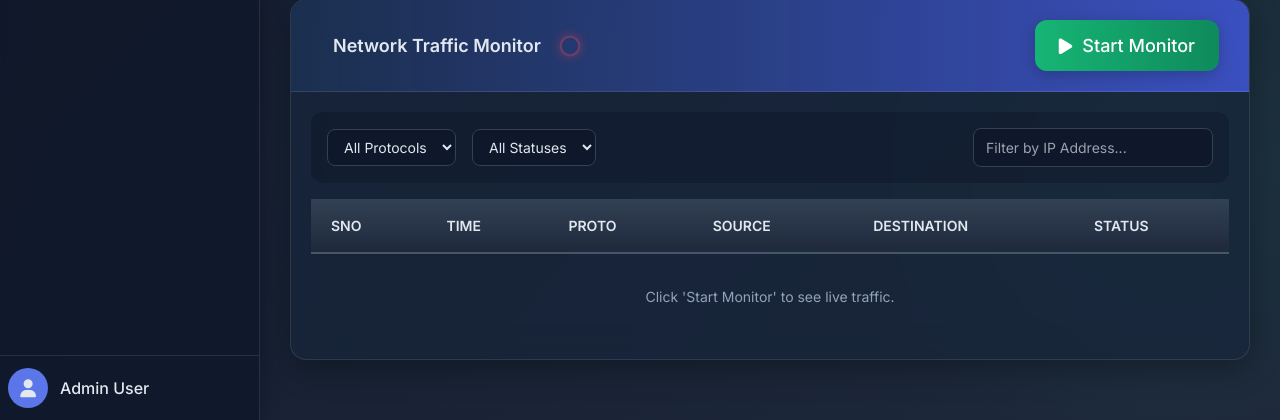
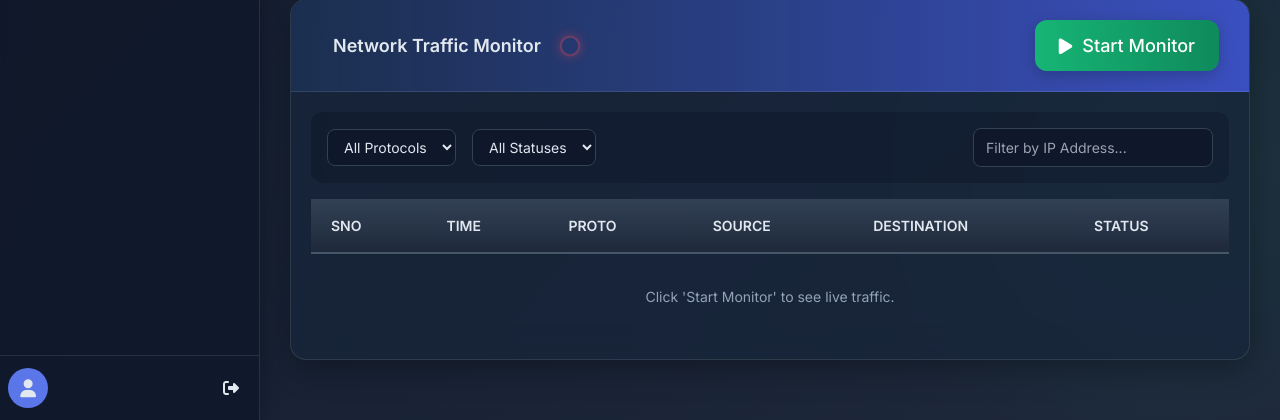
Before and after one commit to AngayarkanniS08/PortSentinel, a Flask app: template app/templates/dashboard.html in a window 1280 px wide. Shown: the part 1008-1428 px from the top of the page. Run offline with Flask 3, Linux system fonts and the light colour scheme; the template is opened without the code that fills it, so the values that code supplies are empty; parts of the project's set-up code (start-up, migrations or seed data) failed here and were passed over; some libraries are stand-ins or nearby versions.

Commit message:
upgrade the side bar usr name func

```diff
--- a/app/templates/dashboard.html
+++ b/app/templates/dashboard.html
@@ -22,12 +22,15 @@
                 <a href="#" class="nav-item active"> <i class="fas fa-home"></i> <span>Dashboard</span> </a>
             </nav>
 
-            <div class="sidebar-footer">
-                <div class="profile" id="logout-button">
-                    <div class="profile-avatar"><i class="fas fa-user"></i></div>
-                    <div class="profile-name">Admin User</div>
-                </div>
-            </div>
+<div class="sidebar-footer">
+    <a href="{{ url_for('logout') }}" class="profile" style="text-decoration: none;">
+        <div class="profile-avatar"><i class="fas fa-user"></i></div>
+        <div class="profile-name">{{ username|title }}</div>
+        <div style="margin-left: auto; padding-right: 12px; color: hsl(var(--muted-foreground));">
+            <i class="fas fa-sign-out-alt"></i>
+        </div>
+    </a>
+</div>
         </aside>
 
         <main class="main-content">
```
